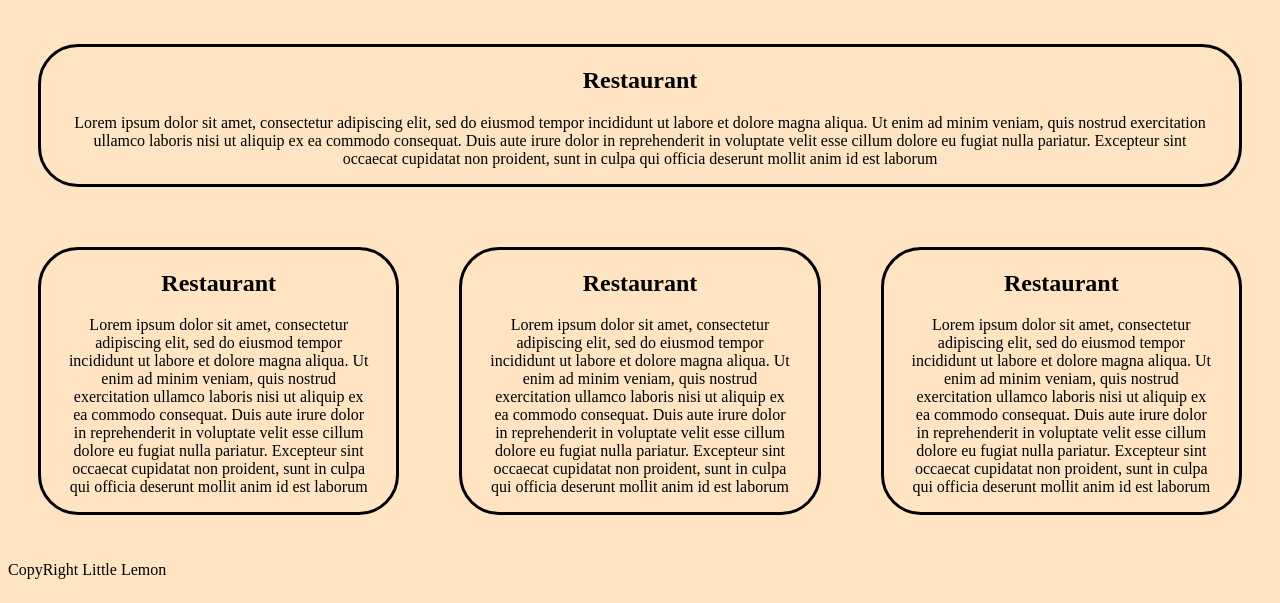
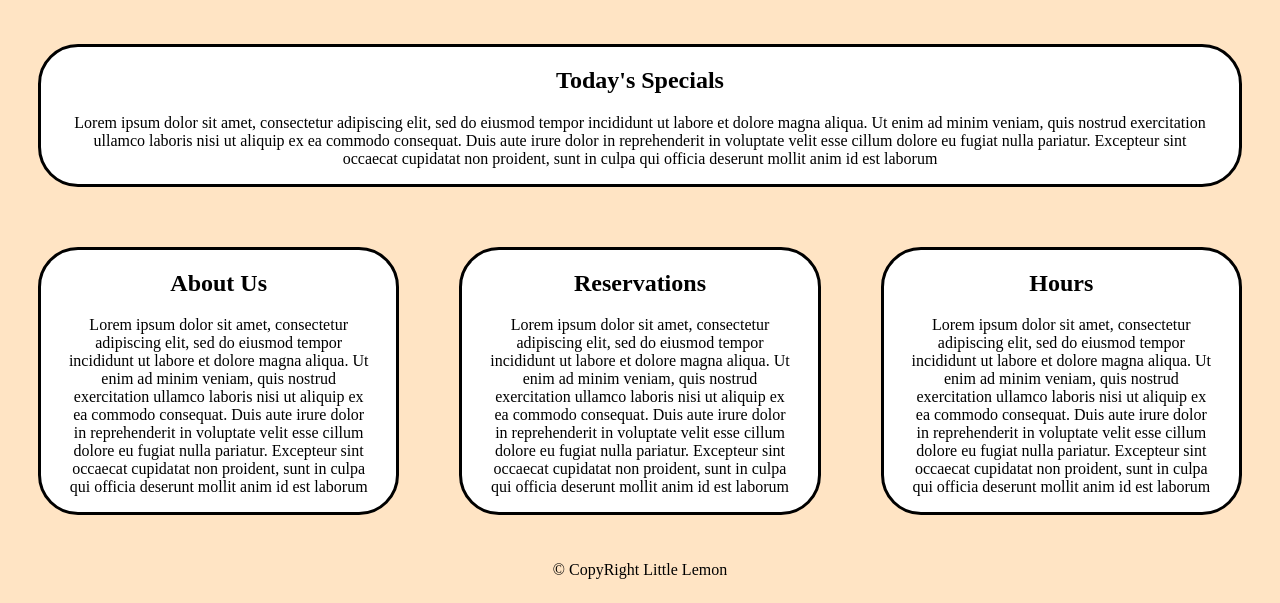
Before and after one commit to WesleyHowlinWan/LittleLemon, a plain HTML site: page index.html in a window 1280 px wide. Shown: the part 247-850 px from the top of the page. Drawn offline with Linux system fonts and the light colour scheme; a web font is replaced by a local one.

Commit message:
Finished Little Lemon HTML/CSS

```diff
--- a/index.html
+++ b/index.html
@@ -7,6 +7,7 @@
         <meta name="author" content="Wesley Wan">
         <meta name="description" content="Little Lemon Restaurant Website">
 
+        <link rel="icons" href="assets\Asset 7@4x.png">
        <link rel="icons" href="assets\Asset 16@4x.png">
        <link rel="preconnect" href="https://fonts.googleapis.com">
         <link rel="preconnect" href="https://fonts.gstatic.com" crossorigin>
@@ -14,6 +15,11 @@
 
         <link rel="stylesheet" href="style.css">
     </head>
+
+
+
+
+
 <body>
 <header>
     <a href="index.html"><img src="assets\Asset 16@4x.png" alt="Little Lemon Logo" width="450px"></a>
@@ -28,35 +34,35 @@
 </nav>
 <main>
 <section class="container">
-    <article>
-        <h2>Restaurant</h2>
+    <article class="pasta">
+        <h2>Today's Specials</h2>
         <p>Lorem ipsum dolor sit amet, consectetur adipiscing elit, sed do eiusmod tempor incididunt ut labore et dolore magna aliqua. Ut enim ad minim veniam, quis nostrud exercitation ullamco laboris nisi ut aliquip ex ea commodo consequat. Duis aute irure dolor in reprehenderit in voluptate velit esse cillum dolore eu fugiat nulla pariatur. Excepteur sint occaecat cupidatat non proident, sunt in culpa qui officia deserunt mollit anim id est laborum</p>
+
     </article>
 </section>
 <section class="container">
     <article>
-        <h2>Restaurant</h2>
+        <h2>About Us</h2>
         <p>Lorem ipsum dolor sit amet, consectetur adipiscing elit, sed do eiusmod tempor incididunt ut labore et dolore magna aliqua. Ut enim ad minim veniam, quis nostrud exercitation ullamco laboris nisi ut aliquip ex ea commodo consequat. Duis aute irure dolor in reprehenderit in voluptate velit esse cillum dolore eu fugiat nulla pariatur. Excepteur sint occaecat cupidatat non proident, sunt in culpa qui officia deserunt mollit anim id est laborum</p>
     </article>
     <article>
-        <h2>Restaurant</h2>
+        <h2>Reservations</h2>
         <p>Lorem ipsum dolor sit amet, consectetur adipiscing elit, sed do eiusmod tempor incididunt ut labore et dolore magna aliqua. Ut enim ad minim veniam, quis nostrud exercitation ullamco laboris nisi ut aliquip ex ea commodo consequat. Duis aute irure dolor in reprehenderit in voluptate velit esse cillum dolore eu fugiat nulla pariatur. Excepteur sint occaecat cupidatat non proident, sunt in culpa qui officia deserunt mollit anim id est laborum</p>
     </article>
     <article>
-        <h2>Restaurant</h2>
+        <h2>Hours</h2>
         <p>Lorem ipsum dolor sit amet, consectetur adipiscing elit, sed do eiusmod tempor incididunt ut labore et dolore magna aliqua. Ut enim ad minim veniam, quis nostrud exercitation ullamco laboris nisi ut aliquip ex ea commodo consequat. Duis aute irure dolor in reprehenderit in voluptate velit esse cillum dolore eu fugiat nulla pariatur. Excepteur sint occaecat cupidatat non proident, sunt in culpa qui officia deserunt mollit anim id est laborum</p>
     </article>
 
 </section>
 </main>
 <footer>
-    <div>
-        <p>CopyRight Little Lemon</p>
+
+    <div class="container">
+        <p>© CopyRight Little Lemon</p>
     </div>
 
+
 </footer>
-
-
-
 </body>
 </html>
--- a/style.css
+++ b/style.css
@@ -2,13 +2,15 @@
     font-family: 'PT Serif', serif;
     font-family: 'Solway', serif;
     background-color: bisque;
+
+
 }
 
 header{
     text-align: center;
 }
 nav{
-    background-color: rgb(125, 206, 32);
+    background-color: rgb(125, 206, 32) !important;
     border-radius:40px;
 }
 nav ul{
@@ -35,6 +37,7 @@
 
 }
 article{
+    background-color: white;
     border-radius: 40px;
     padding-left: 2%;
     padding-right: 2%;
@@ -42,3 +45,9 @@
     border-style:solid;
     margin: 30px;
 }
+
+
+article:hover{
+    background:linear-gradient(rgb(61, 176, 29),rgb(235, 235, 8));
+
+}
```
